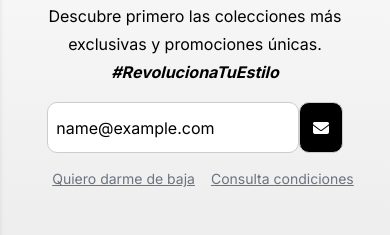
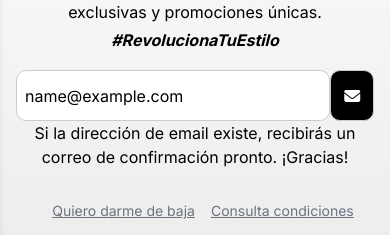
Before and after one commit to JMProjectsDev/fashionWebProject, an Angular app: page / in a window 390 px wide. Both pictures are taken after typing "name@example.com" into the empty fields and a click on the button 321 px from the left and 6073 px from the top of the page. Shown: the part 5946-6181 px from the top of the page. Built offline with nearby package versions, Linux system fonts and the light colour scheme.

Commit message:
Fixed responsiveness top-ventas component. Checking input validators with regex (newsletter component)

```diff
--- a/src/app/components/newsletter/newsletter.component.html
+++ b/src/app/components/newsletter/newsletter.component.html
@@ -6,8 +6,9 @@
       colecciones más exclusivas y promociones únicas. <br />
       <b><i>#RevolucionaTuEstilo</i></b>
     </p>
-    <form [formGroup]="formulario" class="newsletter-form">
-      <div class="flex flex-row ">
+    <form [formGroup]="formulario" class="newsletter-form" (ngSubmit)="checkEmail()">
+      <div class="flex flex-col">
+        <div class="flex flex-row">
           <input class="w-auto h-auto"
             type="email"
             placeholder="E-mail"
@@ -15,19 +16,20 @@
             formControlName="email"
           />
           <button
-          (click)="checkEmail()"
             aria-label="Suscribirse a la newsletter"
           >
             <i class="fas fa-envelope"></i>
           </button>
-        <br />
-        <!--<div *ngIf="formulario.controls.email.errors">
-          <p *ngIf="formulario.get('email').errors?.required" class="text-red-600">Se requiere un email.</p>
-          <p *ngIf="formulario.get('email').errors?.email" class="text-red-600">Introduzca un email.</p>
-        </div>-->
+        </div>
+        <div *ngIf="formulario.controls['email'].touched && formulario.controls['email'].errors">
+          <p *ngIf="formulario.controls['email'].errors?.['required']" class="text-red-600">Se requiere un email.</p>
+          <p *ngIf="formulario.controls['email'].errors?.['pattern']" class="text-red-600">Introduzca un email válido.</p>
+        </div>
+        <div *ngIf="registroExitoso">
+          <p>Si la dirección de email existe, recibirás un correo de confirmación pronto. ¡Gracias!</p>
+        </div>
       </div>
     </form>
-
     <div
       class="newsletter-options flex flex-row justify-center items-end text-gray-500 text-sm"
     >
--- a/src/app/components/newsletter/newsletter.component.ts
+++ b/src/app/components/newsletter/newsletter.component.ts
@@ -8,22 +8,32 @@ import { FormBuilder, FormGroup, Validators } from '@angular/forms';
 })
 export class NewsletterComponent {
   formulario: FormGroup;
-
+  registroExitoso: Boolean = false;
   constructor(private fb: FormBuilder) {
     this.formulario = this.fb.group({
-      email: ['', [Validators.required, Validators.email]]
+      email: [
+        '',
+        [
+          Validators.required,
+          Validators.pattern(/^[\w-\.]+@([\w-]+\.)+[\w-]{2,4}$/),
+        ],
+      ],
     });
   }
 
   checkEmail() {
     if (this.formulario.valid) {
+      //enviar datos backend
+      this.registroExitoso = true
       console.log('Email correcto!');
     } else {
+      //controlar errores
+      this.registroExitoso = false
       console.log('Email incorrecto!');
     }
 
-    Object.values(this.formulario.controls).forEach(
-      (control) => control.markAsTouched
+    Object.values(this.formulario.controls).forEach((control) =>
+      control.markAsTouched()
     );
   }
 }
```
Also changed, not shown: src/app/components/top-ventas/top-ventas.component.css (+7 -7 lines). Lines whose indentation alone changed are shown as unchanged.
